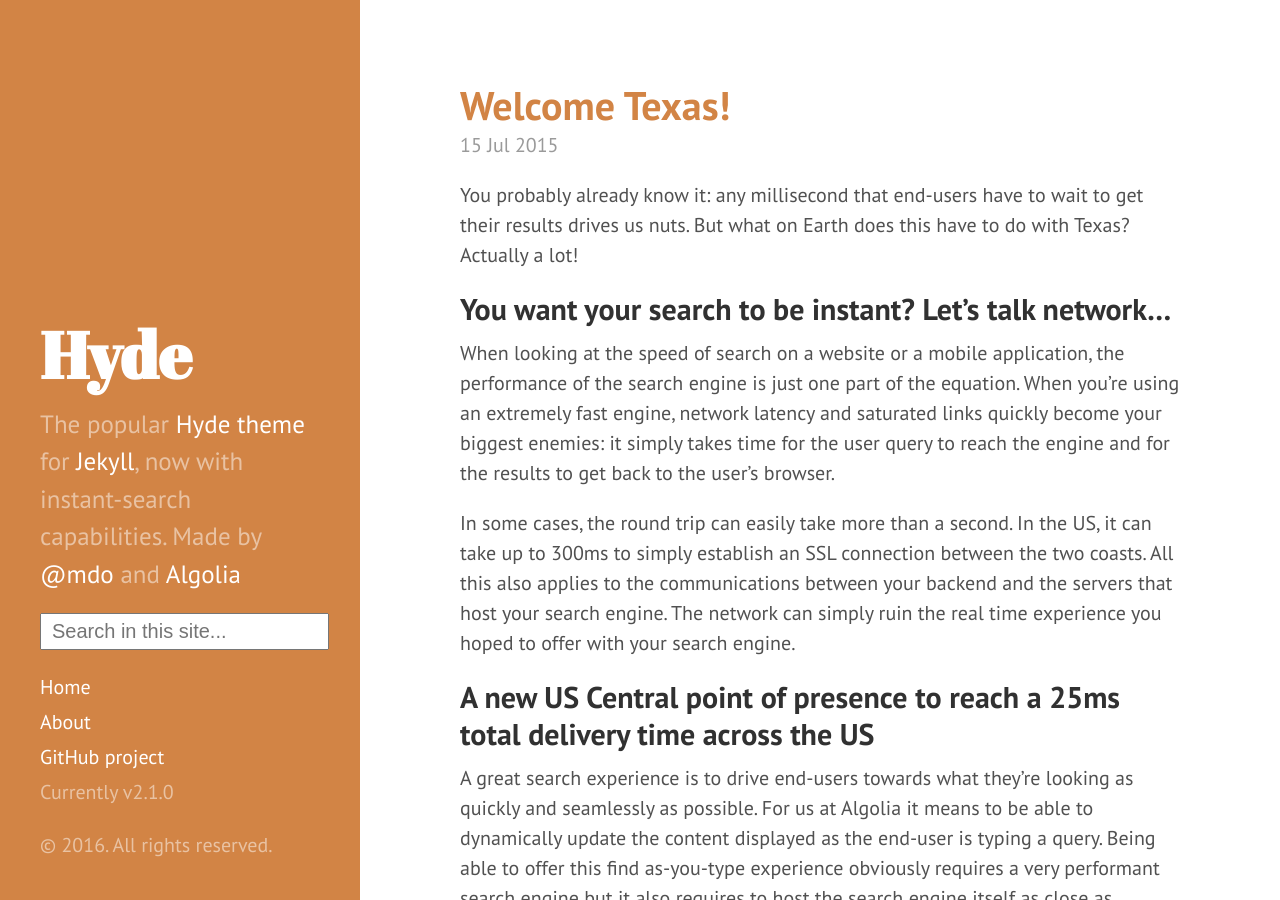
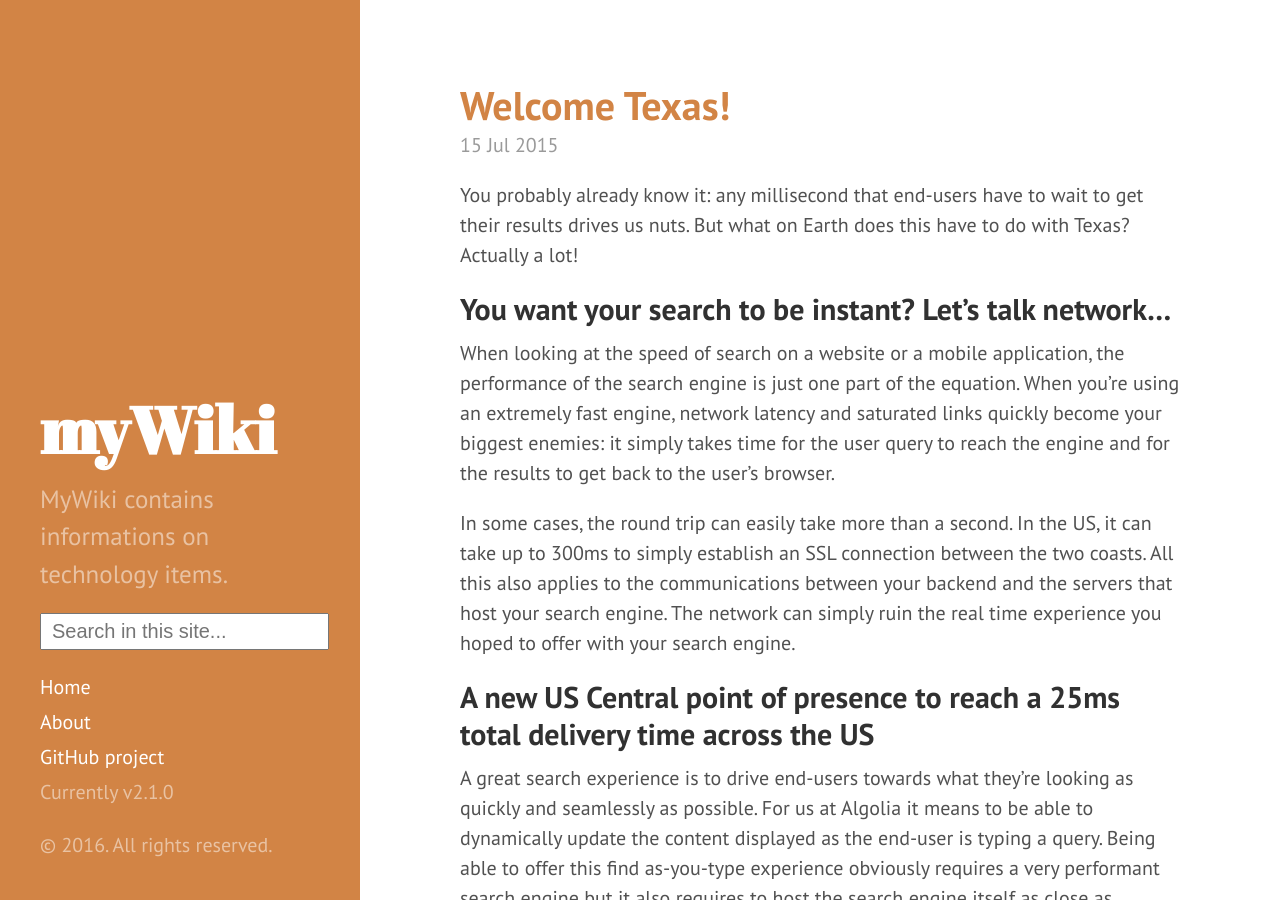
Before and after one commit to anandatheerthan/galeej2.github.io, a Jekyll site: the page built from index.html, in a window 1280 px wide and 900 px high. Built offline with Jekyll 4.4.1, drawn with Linux system fonts in a browser that asks for light colours; nearby versions of some CDN libraries; the list of posts is cut into pages by our own code; comment, search, counter and statistics services are not loaded.

Commit message:
Update _config.yml

```diff
--- a/_config.yml
+++ b/_config.yml
@@ -7,9 +7,9 @@ permalink:        pretty
 #relative_permalinks: true
 
 # Setup
-title:            Hyde
-tagline:          'A Jekyll theme, with instant search'
-description:      'The popular <a href="http://hyde.getpoole.com/" target="_blank">Hyde theme</a> for <a href="http://jekyllrb.com" target="_blank">Jekyll</a>, now with instant-search capabilities. Made by <a href="https://twitter.com/mdo" target="_blank">@mdo</a> and <a href="https://www.algolia.com/" target="_blank">Algolia</a>'
+title:            myWiki
+tagline:          'Ananda Theerthan Wiki, with instant search'
+description:      'MyWiki contains informations on technology items.'
 url:              https://github.com/algolia/algoliasearch-jekyll-hyde
 baseurl:          https://anandatheerthan.github.io/galeej2.github.io
 # Travis will install Bundler dependencies in ./vendor, so we need to exclude it
```
